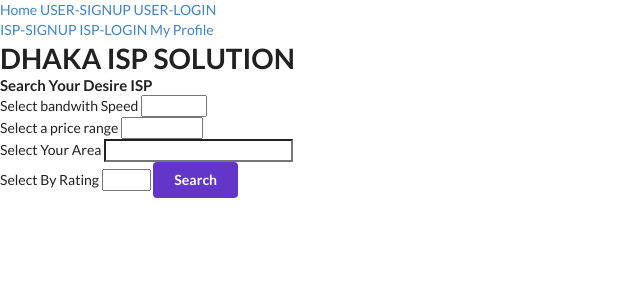
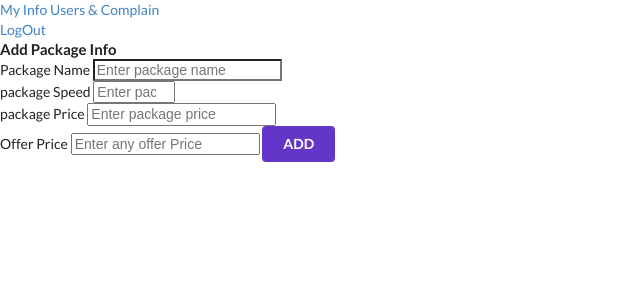
Before and after one commit to SunnyNaim/DHAKA_ISP_SOlUTION, a PHP site: page /addpackage.php in a window 1280 px wide. Shown: the top 300 px of the page, without its empty margins (0-640 px from the left). Run offline with PHP 8.4, Linux system fonts and the light colour scheme.

Commit message:
Added by Hamim(add new package)

```diff
--- a/addpackage.php
+++ b/addpackage.php
@@ -14,43 +14,43 @@
     <body>
         <div class='topbar'>
             <div class='topleft'>
-              <a class=' href='index.html'>Home</a>
-              <a href='usersignup.php'>USER-SIGNUP</a>
-              <a class=' href='userlogin.php'>USER-LOGIN</a>
+              <a class='' href='index.html'>My Info</a>
+              <a href='usersignup.php'>Users & Complain</a>
+              <!-- <a class=' href='userlogin.php'>USER-LOGIN</a> -->
             </div>
             <div class='topright'>
-              <a href='ispsignup.php'>ISP-SIGNUP</a>
-              <a class=' href='isplogin.php'>ISP-LOGIN</a>
-              <a href='mypanel.php'>My Profile</a>
+              <!-- <a href='ispsignup.php'>ISP-SIGNUP</a>
+              <a class='' href='isplogin.php'>ISP-LOGIN</a> -->
+              <a href='mypanel.php'>LogOut</a>
             </div>
         </div>
 
         <div class='mainbody'>
-            <div><h1 class='title'>DHAKA ISP SOLUTION</h1></div>
-            <div><h4>Search Your Desire ISP</h4></div>
+            <!-- <div><h1 class='title'>DHAKA ISP SOLUTION</h1></div> -->
+            <div><h4>Add Package Info</h4></div>
 
         </div>
 
         <div class='custom'>
-                <form action='customsearchresult.php' method='POST'>
+                <form action='packagetodatabase.php' method='POST'>
                   <div class='customform'>
 
-                    <label for ='speed'>Select bandwith Speed</label>
-                    <input type='number' name='bandwith' id='speed' class=' placeholder='Enter a bandwith speed' min='1'  max='100' step='1' required>
+                    <label for ='speed'>Package Name</label>
+                    <input type='text' name='name' id='speed' class='' placeholder='Enter package name' required>
                     <br>
 
-                    <label for='pricing'>Select a price range</label>
-                    <input type='number' name='price' id='pricing' class=' placeholder='Enter a price range' min='100'  max='10000' step='1' required>
+                    <label for='pricing'>package Speed</label>
+                    <input type='number' name='speed' id='pricing' class='' placeholder='Enter package speed here' min='1'  max='10000' step='1' required>
                     <br>
 
-                    <label for='a'>Select Your Area</label>
-                    <input type='text' name='area' id='a' class=' placeholder='Enter your local area' required>
+                    <label for='a'>package Price</label>
+                    <input type='number' name='price' id='a' class='' placeholder='Enter package price' required>
                     <br>
 
-                    <label for='r'>Select By Rating</label>
-                    <input type='number' name='rating' id='r' class=' placeholder='Enter a minimum rating for isp' min='0'  max='5' step='1' required>
+                    <label for='r'>Offer Price</label>
+                    <input type='number' name='offer' id='r' class='' placeholder='Enter any offer Price' required>
 
-                    <button type='submit' class='ui violet button'>Search</button>
+                    <button type='submit' class='ui violet button'>ADD</button>
                   </div>
                 </form>
             </div>
```
